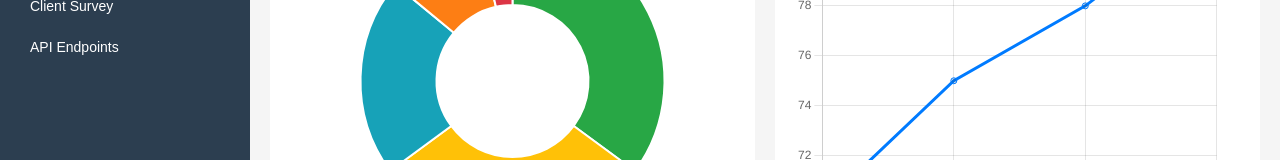
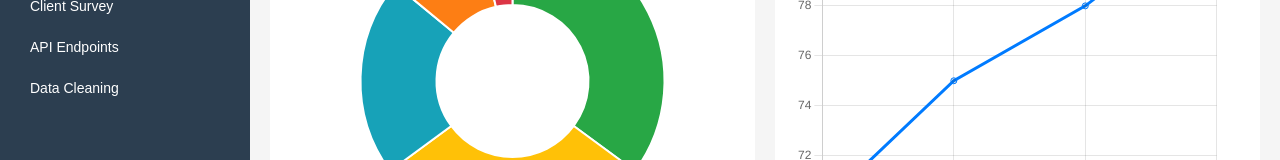
Before and after one commit to Vibeccoding/framework, a website: page enhanced-app.html in a window 1280 px wide. Shown: the part 454-614 px from the top of the page. Drawn offline with nearby package versions, Linux system fonts and the light colour scheme; sample sign-in values are in the browser's storage.

Commit message:
Move Data Cleaning menu item to sidebar for visibility

```diff
--- a/enhanced-app.html
+++ b/enhanced-app.html
@@ -65,6 +65,7 @@
             <div class="nav-item" onclick="showModule('reports')">Reports</div>
             <div class="nav-item" onclick="showModule('client-survey')">Client Survey</div>
             <div class="nav-item" onclick="showModule('api-endpoints')">API Endpoints</div>
+            <div class="nav-item" onclick="showModule('data-cleaning')">Data Cleaning</div>
         </div>
 
         <div class="main">
@@ -1566,7 +1567,7 @@
                     component: component,
                     status: 'open',
                     assignee: assignee,
-                    createdDate: new Date().toISOString()
+                                       createdDate: new Date().toISOString()
                 };
                 appData.issues.push(newIssue);
                 saveData();
```
